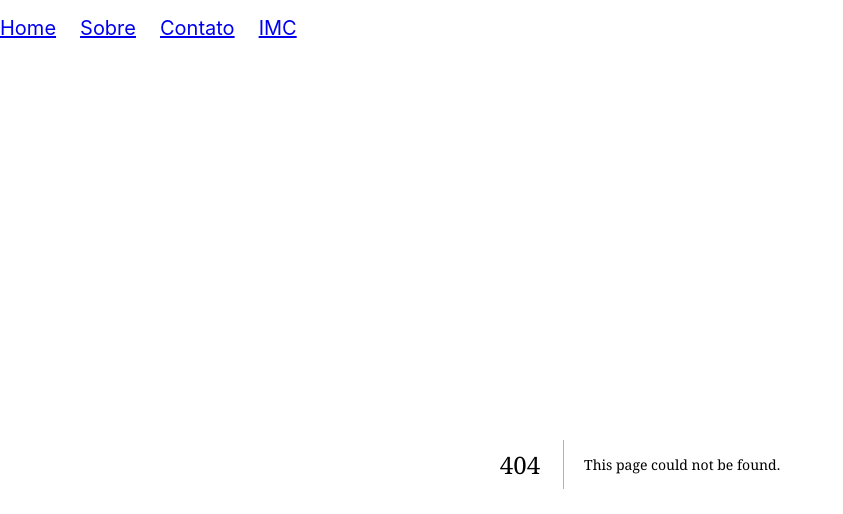
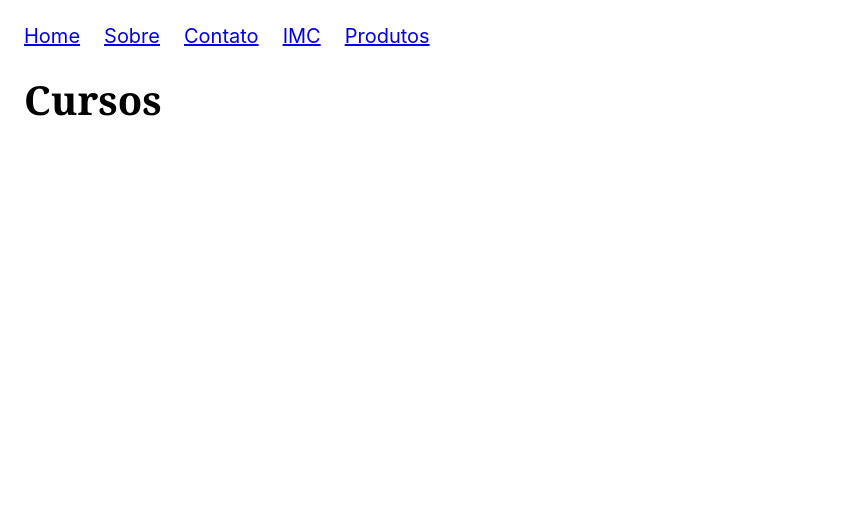
Before and after one commit to felps019/estudo-next, a Next.js app: page /cursos in a window 1280 px wide. Before the commit this address had no page. Shown: the top 514 px of the page, without its empty margins (0-843 px from the left). Built offline with nearby package versions, Linux system fonts and the light colour scheme.

Commit message:
feat: dynamic routes

```diff
--- /dev/null
+++ b/src/app/cursos/[...slug]/page.tsx
@@ -0,0 +1,18 @@
+//Uma outra forma de ter rotas dinâmicas é utilizando o [...parametro]
+//Dessa forma permite que a página tenha mais que uma rota
+//Exemplo:localhost:3000/cursos/aula/introducao-react
+
+type PageParams = {
+	params: {
+		slug: string[];
+	};
+};
+
+export default async function CursosPage({ params }: PageParams) {
+	console.log(params);
+	return (
+		<main>
+			<h1>Cursos</h1>
+		</main>
+	);
+}
--- a/src/components/menu.tsx
+++ b/src/components/menu.tsx
@@ -20,6 +20,9 @@ export default function Menu() {
 			<li>
 				<Link href="/imc">IMC</Link>
 			</li>
+			<li>
+				<Link href="/produtos">Produtos</Link>
+			</li>
 		</ul>
 	);
 }
```
Also changed, not shown: src/app/produtos/[id]/page.tsx (added, +35 -0 lines), src/app/produtos/page.tsx (added, +7 -0 lines).
